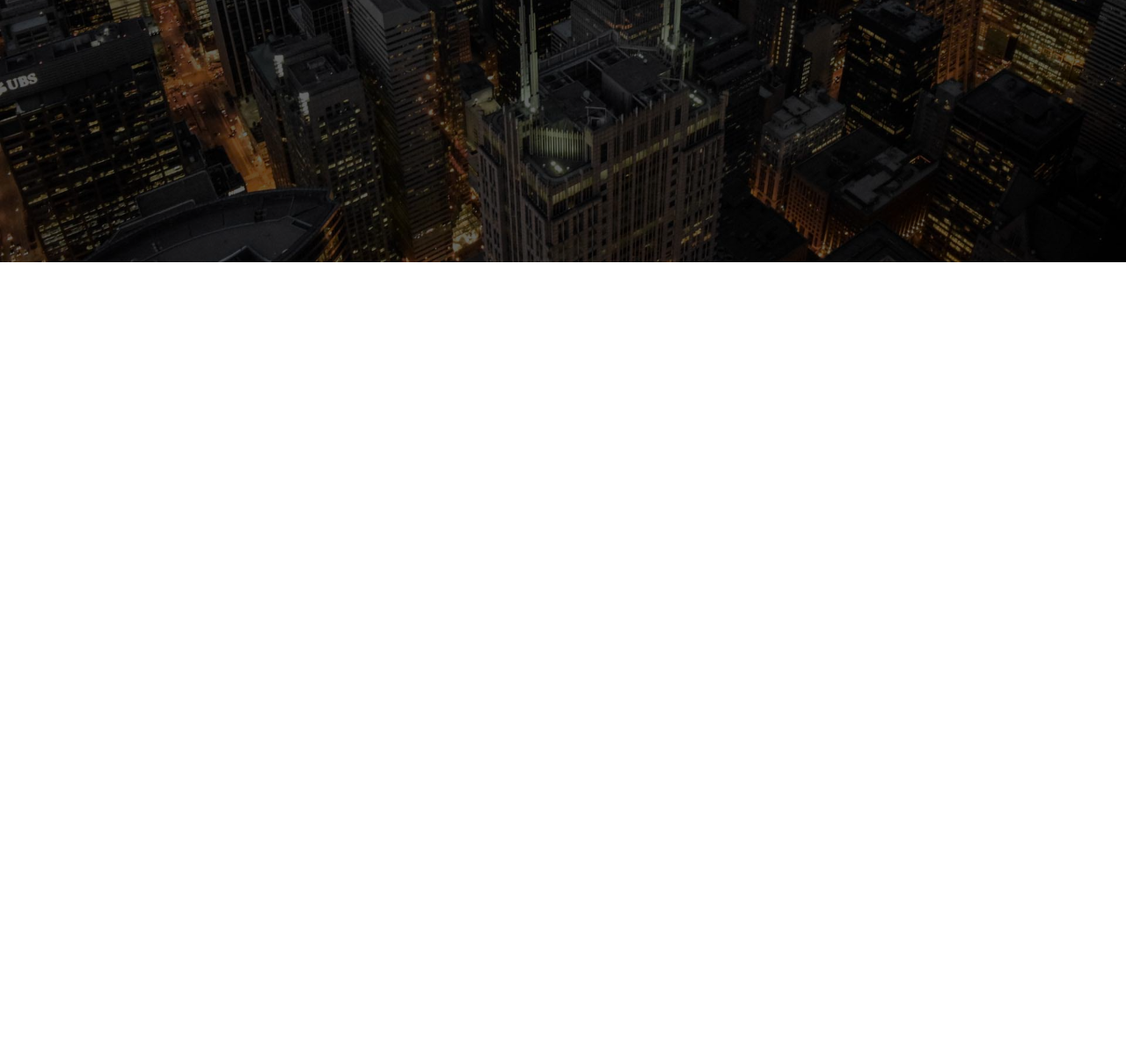
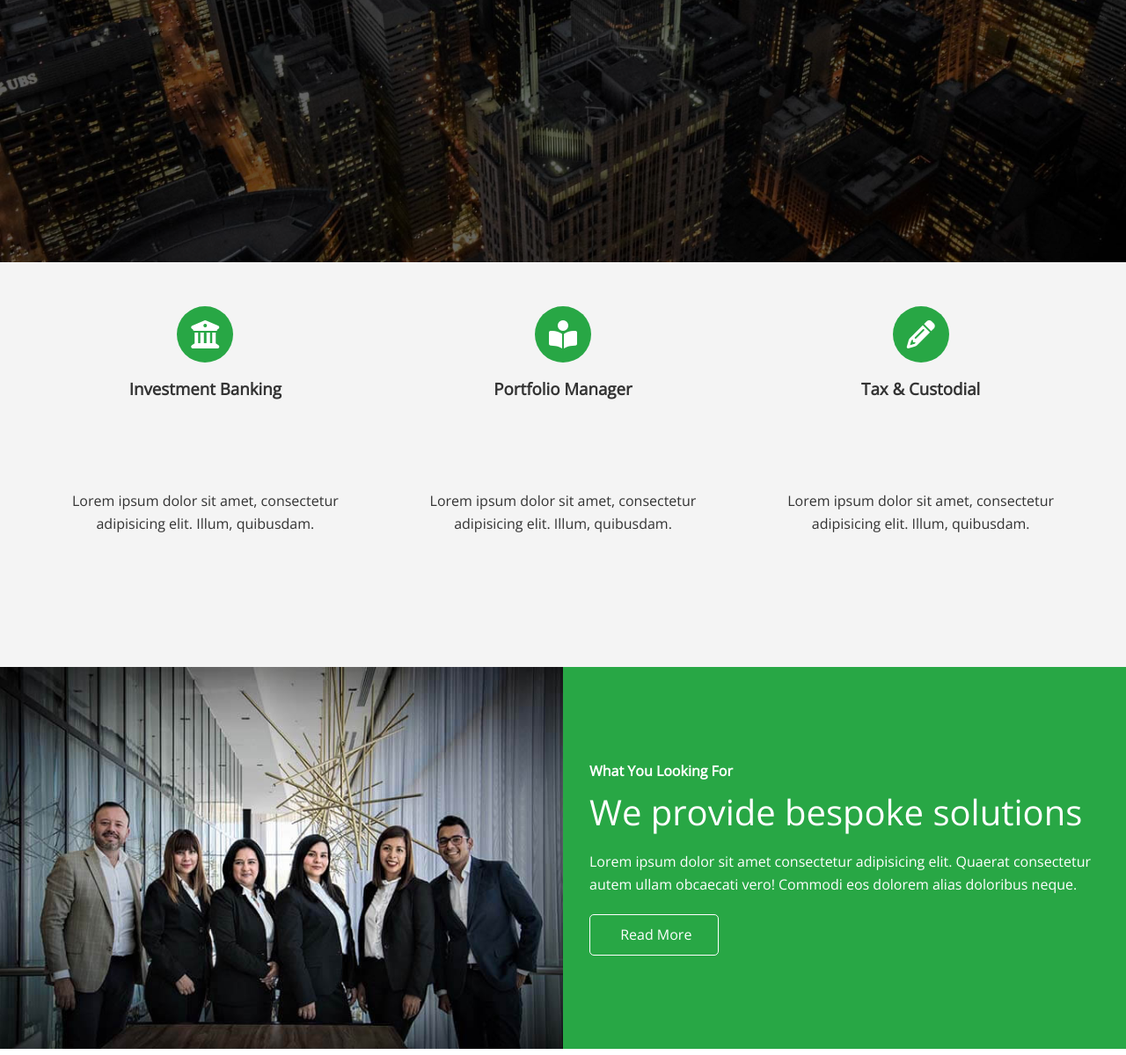
Before and after one commit to SiphoPrinceMarubelela/EdgeLedger, a plain HTML site: page index.html in a window 1280 px wide. Shown: the part 502-1701 px from the top of the page at 88% size. Before the commit the page ends 800 px from the top, so only its background shows below. Drawn offline with nearby package versions, Linux system fonts and the light colour scheme.

Commit message:
Added icons & solution sections

```diff
--- a/css/style.css
+++ b/css/style.css
@@ -114,3 +114,21 @@ img {
 .hero * {
     z-index: 10;
 }
+
+/* ICONS */
+.icons {
+    padding: 30px;
+}
+
+.icons h3 {
+    font-weight: bold;
+    margin-bottom: 15px;
+}
+
+.icons i {
+    background-color: #28a745;
+    color: #fff;
+    padding: 1rem;
+    border-radius: 50px;
+    margin-bottom: 15px;
+}
--- a/css/utilities.css
+++ b/css/utilities.css
@@ -26,22 +26,92 @@
 
 /* OPTIONAL BUTTON */
 
-.btn-primary {
+.btn-primary, .bg-primary {
     background: #28a745;
     color: #fff;
 }
 
-.btn-secondary {
+.btn-secondary, .bg-secondary {
     background: #0284d0;
     color: #fff;
 }
 
-.btn-dark {
+.btn-dark, .bg-dark {
     background: #333;
     color: #fff;
 }
 
-.btn-light {
+.btn-light, .bg-light {
     background: #f4f4f4;
     color: #333;
 }
+
+.btn-outline, .bg-outline {
+    background: transparent;
+    border: 1px solid #fff;
+}
+
+/* FLEX ITEMS*/
+.flex-items {
+    display: flex;
+    text-align: center;
+    justify-content: center;
+    text-align: center;
+    height: 100%;
+}
+
+/* direct div child of flex-items class */
+.flex-items > div {
+    padding: 20px;
+}
+
+/* FLEX COLUMNS*/
+.flex-columns .row {
+    display: flex;
+    flex-direction: row;
+    flex-wrap: wrap;
+    width: 100%;
+}
+
+.flex-columns .column {
+    display: flex;
+    flex-direction: column;
+    flex-basis: 100%;
+    flex: 1;
+}
+
+.flex-columns .column .column-1,
+.flex-columns .column .column-2 {
+    height: 100%;
+}
+
+/*this ensures the image resizes with screen-size,
+  while maintaining quality!
+*/
+.flex-columns img {
+    width: 100%;
+    height: 100%;
+    object-fit: cover;
+}
+
+.flex-columns .column-2 {
+    display: flex;
+    flex-direction: column;
+    align-items: flex-start;
+    justify-content: center;
+    padding: 30px;
+}
+
+/*individual items in colunmn 2 styling*/
+.flex-columns h2 {
+    font-size: 40px;
+    font-weight: 100;
+}
+
+.flex-columns h4 {
+    margin-bottom: 10px;
+}
+
+.flex-columns p {
+    margin: 20px 0;
+}
--- a/index.html
+++ b/index.html
@@ -36,5 +36,61 @@
         </div>
     </header>
 
+    <!--For the body, icons and mid-part of the home page-->
+    <main>
+        <!--About:Icons-->
+        <section id="about" class="icons bg-light">
+            <!--For all the rows, I will use flexbox-->
+            <div class="flex-items">
+                <div>
+                    <i class="fas fa-university fa-2x"></i>
+                    <div>
+                        <h3>Investment Banking</h3>
+                        <p>Lorem ipsum dolor sit amet, consectetur adipisicing elit. Illum, quibusdam.</p>
+                    </div>
+                </div>
+                <div>
+                    <i class="fas fa-book-reader fa-2x"></i>
+                    <div>
+                        <h3>Portfolio Manager</h3>
+                        <p>Lorem ipsum dolor sit amet, consectetur adipisicing elit. Illum, quibusdam.</p>
+                    </div>
+                </div>
+                <div>
+                    <i class="fas fa-pencil-alt fa-2x"></i>
+                    <div>
+                        <h3>Tax & Custodial</h3>
+                        <p>Lorem ipsum dolor sit amet, consectetur adipisicing elit. Illum, quibusdam.</p>
+                    </div>
+                </div>
+            </div>
+        </section>
+
+        <!--About:Solutions-->
+        <section class="solutions flex-columns">
+            <!--Structure: Row with 2 columns-->
+            <div class="row">
+                <div class="column">
+                    <!--column 1-->
+                    <div class="column-1">
+                        <img src="image_resources/home/people.jpg" alt="">
+                    </div>
+                </div>
+                <div class="column">
+                    <!--column 2-->
+                    <div class="column-2 bg-primary">
+                        <h4>What You Looking For</h4>
+                        <h2>We provide bespoke solutions</h2>
+                        <p>Lorem ipsum dolor sit amet consectetur adipisicing elit. Quaerat consectetur autem ullam obcaecati vero! Commodi eos dolorem alias doloribus neque.</p>
+                        <a href="#" class="btn btn-outline">
+                            <i class="fas fa-chevron"></i>
+                            Read More
+                        </a>
+                    </div>
+                </div>
+            </div>
+        </section>
+    </main>
+
 </body>
 </html>
```
